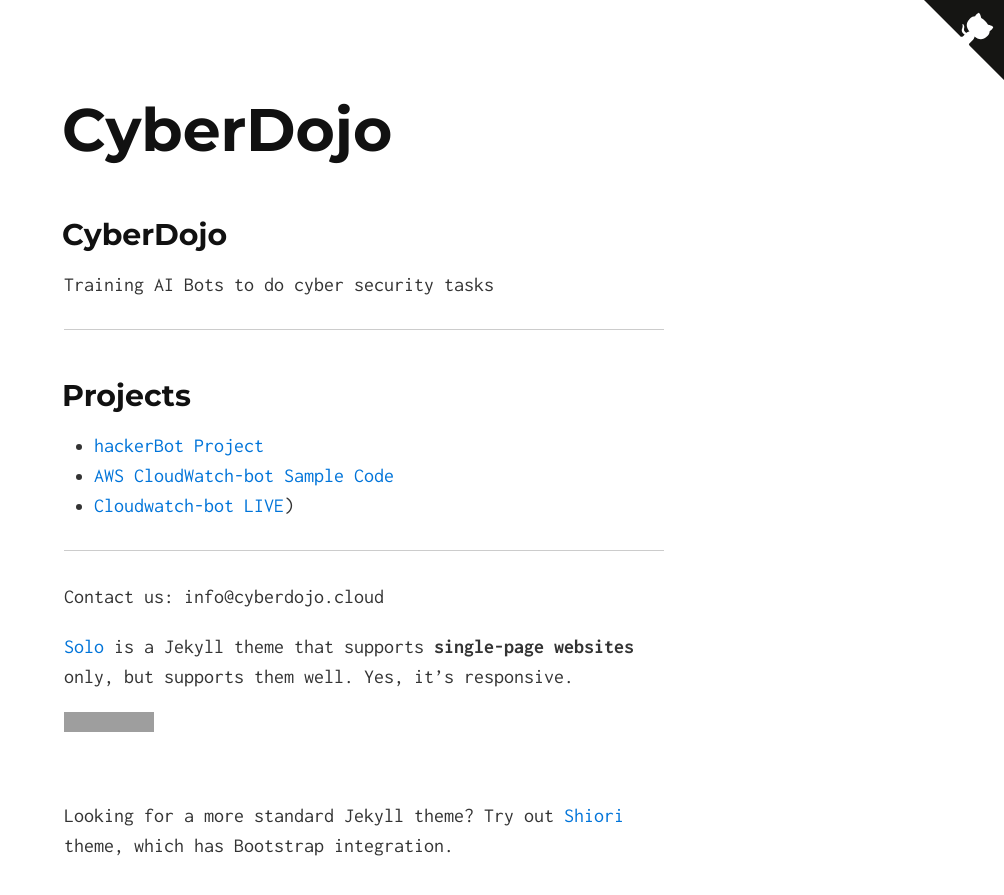
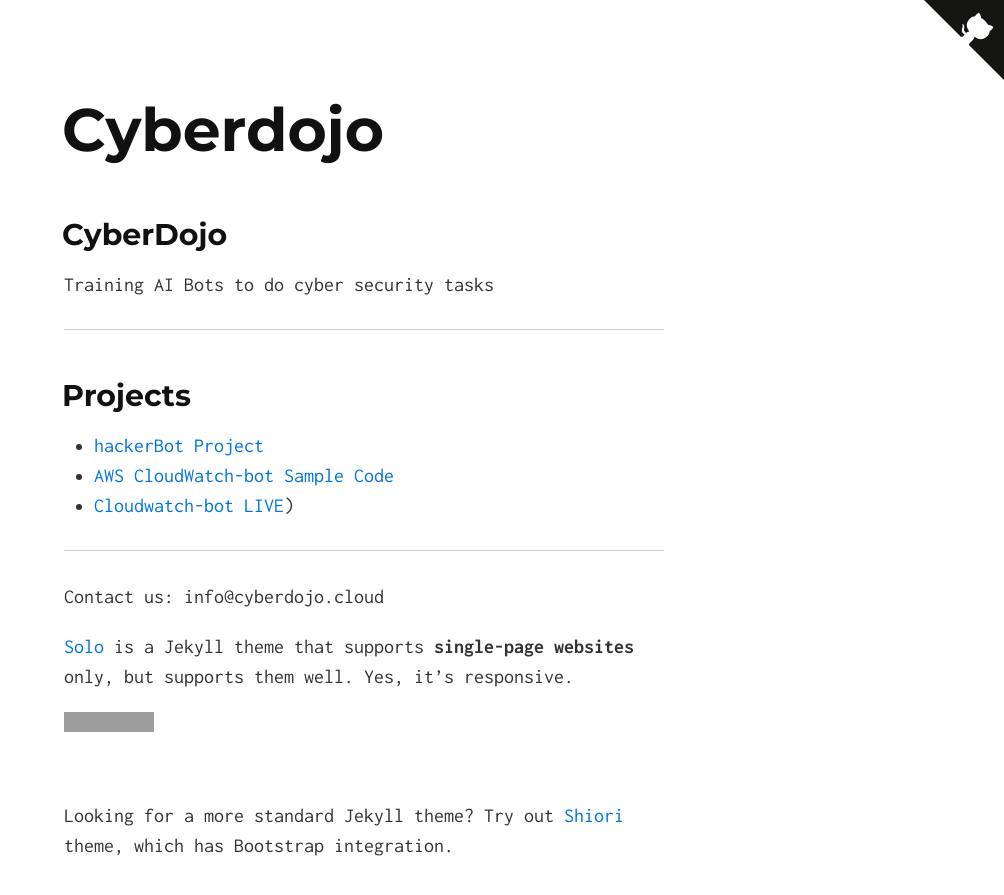
Before and after one commit to Ahmed-AG/cyberdojo-page, a Jekyll site: the page built from index-copy.md, in a window 1280 px wide and 900 px high. Shown: the top 895 px of the window, without its empty margins (276-1280 px from the left). Built offline with Jekyll 4.4.1, drawn with Linux system fonts in a browser that asks for light colours; our own code applies the rules of GitHub Pages for plain Markdown files; grey boxes are pictures that could not be loaded.

Commit message:
Update the entire page

```diff
--- a/_config.yml
+++ b/_config.yml
@@ -1,6 +1,6 @@
 # Site settings
-title: CyberDojo
-tag_text: CyberDojo
+title: Cyberdojo
+tag_text: Cyberdojo
 # description:
 
 # Build settings
```
Also changed, not shown: index.md (+0 -7 lines).
